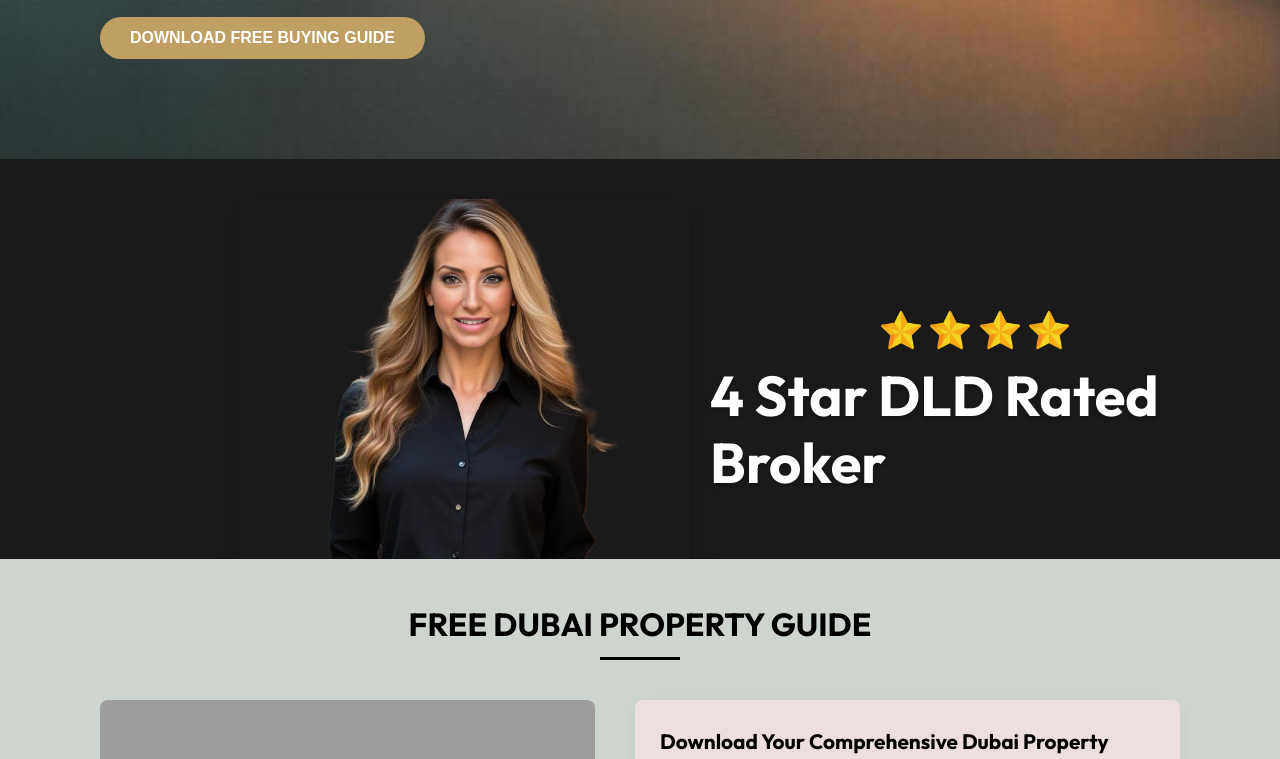
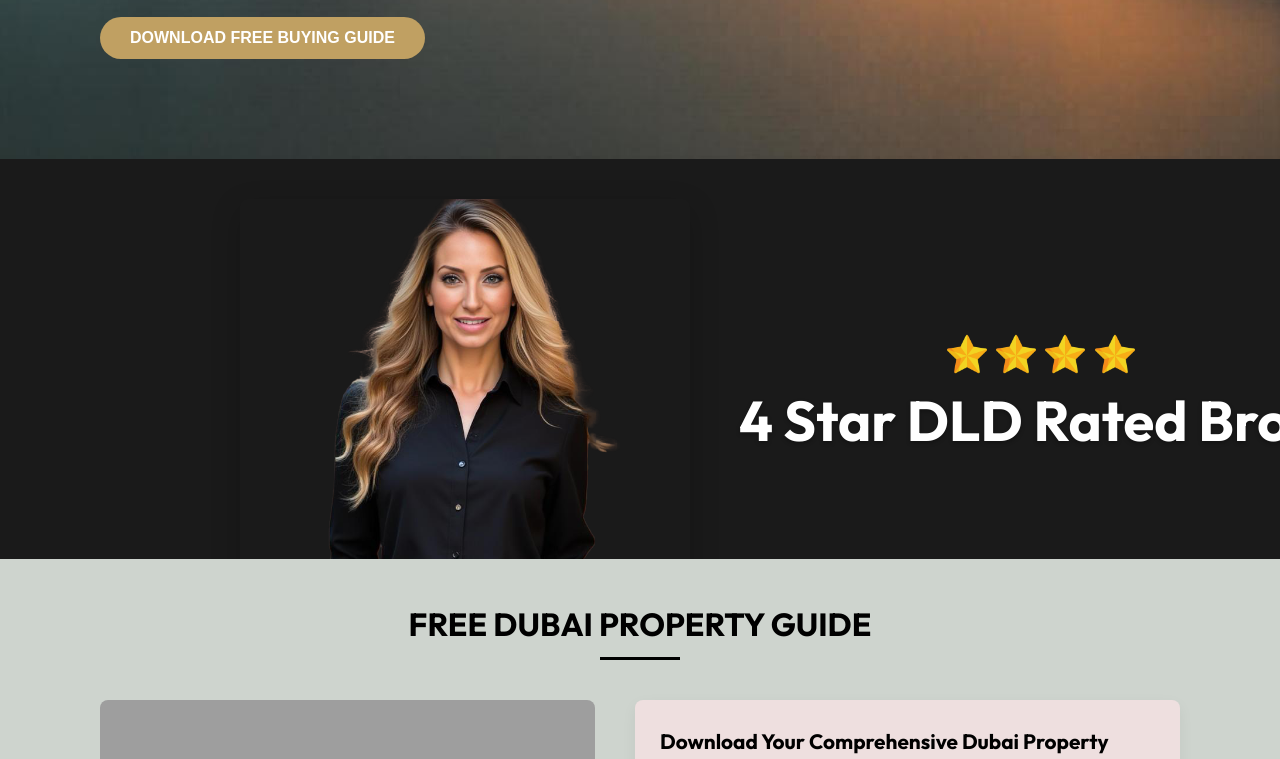
Before and after one commit to islamkamran/your-dubai-broker-landingpage, a plain HTML site: page index.html in a window 1280 px wide. Shown: the part 714-1473 px from the top of the page. Drawn offline with nearby package versions, Linux system fonts and the light colour scheme; grey boxes are pictures that could not be loaded; a web font is replaced by a local one.

Commit message:
star and text corrected and responsive made

```diff
--- a/styles.css
+++ b/styles.css
@@ -69,7 +69,7 @@ body {
 .logo img {
 padding-top:5px;
 height : 100% ;
-width : 100%;
+width : 40%;
 }
 
 .mobile-menu-toggle {
@@ -345,6 +345,7 @@ width : 100%;
 .banner_m {
     /* padding: 60px 20px; */
     position: relative;
+    display: flex;
 }
 
 .banner-container_m {
@@ -391,8 +392,8 @@ width : 100%;
 }
 .star-row {
     text-align: center;
-    margin-bottom: 5px;
-    margin-left: 130px;
+    margin-bottom: 0.5%;
+    margin-left: 45%;
 }
 
 .star-icon {
@@ -400,13 +401,15 @@ width : 100%;
     height: auto;
     margin: 0 3px;
 }
+
 .banner-text_m h2 {
+    display: ruby-text;
     font-size: 3.5rem;
     color: white;
     text-shadow: 0 2px 4px rgba(0,0,0,0.3);
-    margin-bottom: 200px;
+    margin-bottom: 30%;
     line-height: 1.2;
-    margin-left: 130px;
+    margin-left: 25%;
 }
 
 /* Responsive adjustments */
```
